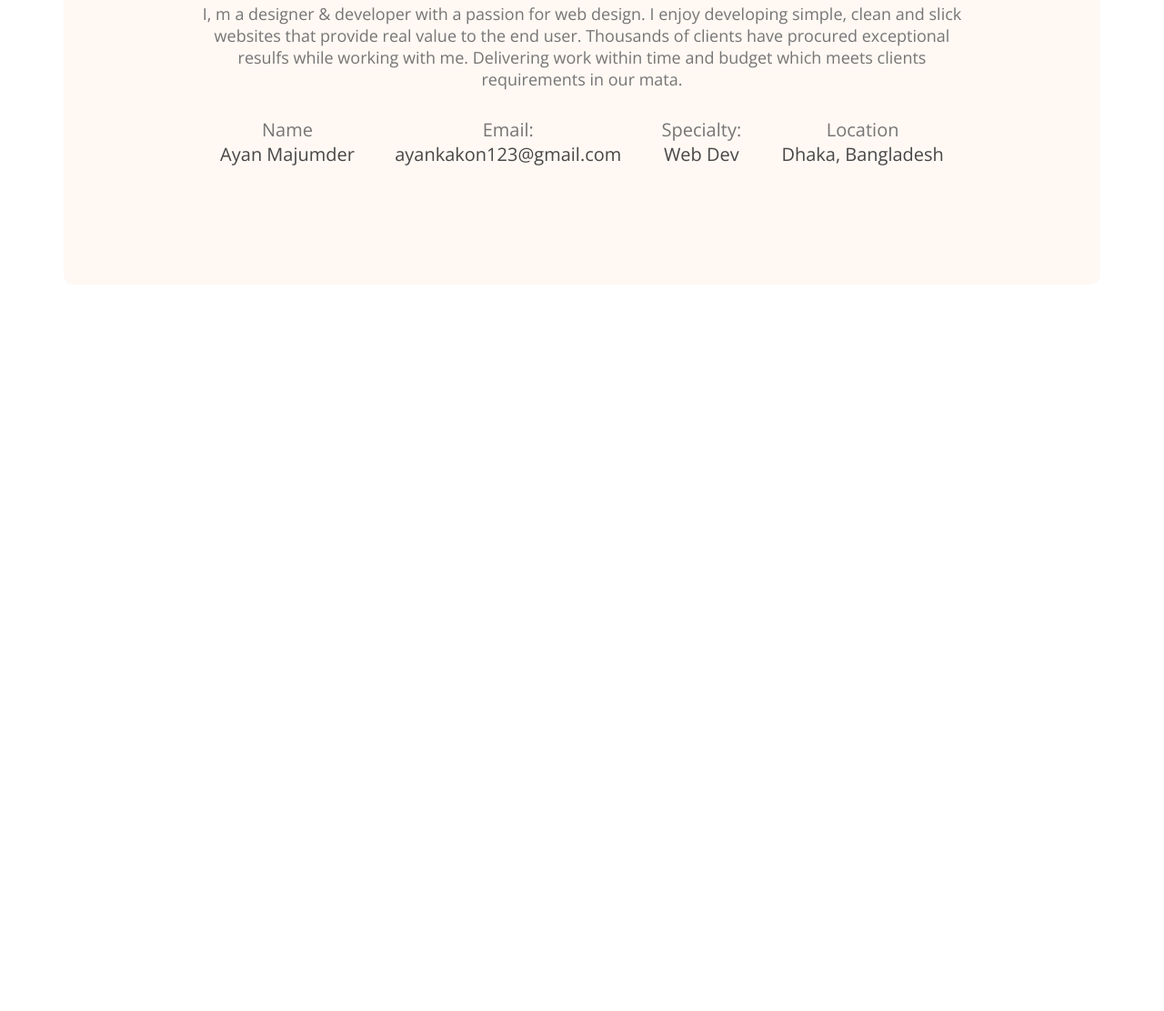
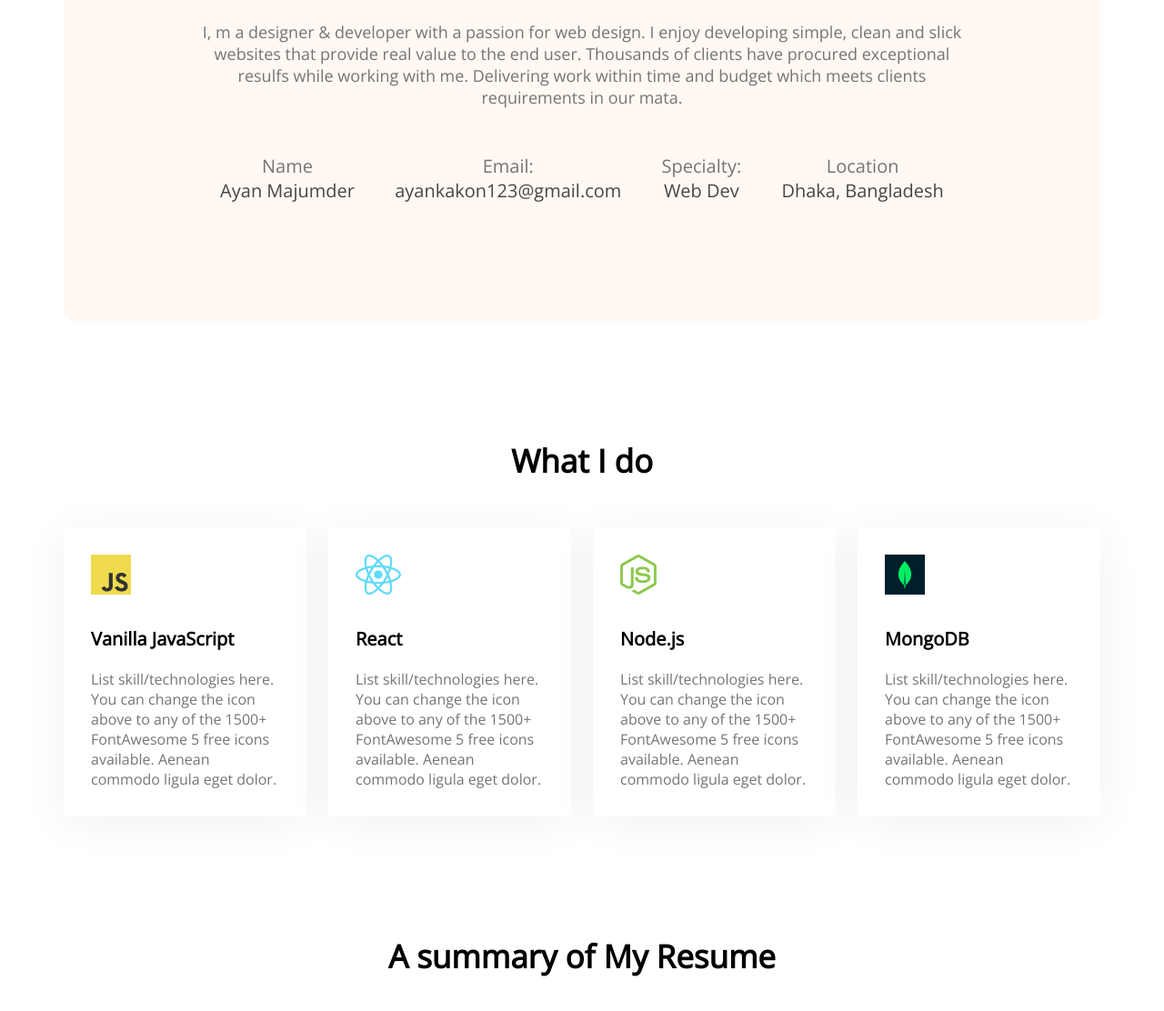
Before and after one commit to AyanMK/developer-porttfolio, a plain HTML site: page index.html in a window 1280 px wide. Shown: the part 1198-2310 px from the top of the page at 91% size. Before the commit the page ends 1511 px from the top, so only its background shows below. Drawn offline with nearby package versions, Linux system fonts and the light colour scheme; a web font is replaced by a local one.

Commit message:
added skills content

```diff
--- a/index.html
+++ b/index.html
@@ -28,12 +28,13 @@
                 <h1 class="banner-title">Ayan Majumder</h1>
                 <p class="banner-description">Shot what able cold new see hold.Friendly as an betrayed formerly he. Morning because as to society behaved moments</p>
                 <button class="btn-primary">Download CV</button>
-                <button class="btn-primary">Contact</button>
+                <button class="contact">Contact</button>
             </div>
             <img class="person-img" src="/images/ayan.png" alt="profile picture">
         </div>
     </header>
     <main>
+        <!-- About section -->
         <section class="about-me">
             <h3 class="section-title">About Me</h3>
             <p class="section-description">I, m a designer & developer with a passion for web design. I enjoy developing simple, clean and slick websites that provide real value to the end user. Thousands of clients have procured exceptional resulfs while working with me. Delivering work within time and budget which meets clients requirements in our mata.</p>
@@ -56,6 +57,38 @@
                 </div>
             </div>
         </section>
+
+        <!-- What I do section -->
+        <section class="what-i-do">
+            <h3 class="section-title">What I do</h3>
+            <div class="skill-container">
+                <div class="skill">
+                    <img src="/images/icons/js.png" alt="">
+                    <p class="skill-title">Vanilla JavaScript</p>
+                    <p class="skill-description">List skill/technologies here. You can change the icon above to any of the 1500+ FontAwesome 5 free icons available. Aenean commodo ligula eget dolor.</p>
+                </div>
+                <div class="skill">
+                    <img src="/images/icons/react.png" alt="">
+                    <p class="skill-title">React</p>
+                    <p class="skill-description">List skill/technologies here. You can change the icon above to any of the 1500+ FontAwesome 5 free icons available. Aenean commodo ligula eget dolor.</p>
+                </div>
+                <div class="skill">
+                    <img src="/images/icons/nodejs.png" alt="">
+                    <p class="skill-title">Node.js</p>
+                    <p class="skill-description">List skill/technologies here. You can change the icon above to any of the 1500+ FontAwesome 5 free icons available. Aenean commodo ligula eget dolor.</p>
+                </div>
+                <div class="skill">
+                    <img src="/images/icons/mongo.png" alt="">
+                    <p class="skill-title">MongoDB</p>
+                    <p class="skill-description">List skill/technologies here. You can change the icon above to any of the 1500+ FontAwesome 5 free icons available. Aenean commodo ligula eget dolor.</p>
+                </div>
+            </div>
+        </section>
+
+        <!-- Resume Section -->
+        <section class="resume">
+            <h3 class="section-title">A summary of My Resume</h3>
+        </section>
     </main>
     <footer>
 
--- a/styles/portfolio.css
+++ b/styles/portfolio.css
@@ -66,29 +66,44 @@ nav li{
     /* width: 584px; */
     height: 700px;
 }
+.contact{
+    color: #FD6E0A;
+    font-weight: 700;
+    font-size: 20px;
+    padding: 18px 35px;
+    height: 64px;
+    border: 1;
+    border-color: #FD6E0A;
+    border-radius: 5px;
+    background: #FFFFFF;
+    margin-left: 30px;
+}
 
 /* Main section */
 main{
     max-width: 1140px;
     margin: 0 auto;
 }
+section{
+    margin-top: 130px;
+}
 /* About section styles */
 .about-me{
-    margin-top: 130px;
     background-color: #FFF8F3;
     border-radius: 10px;
     padding: 130px 150px;
     text-align: center;
 }
 .section-title{
-    margin-bottom: 30px;
+    text-align: center;
     font-weight: 700;
     font-size: 35px;
+    margin-bottom: 50px;
 }
 .section-description{
     color: #757575;
     font-size: 18px;
-    margin-bottom: 30px;
+    margin-bottom: 50px;
 }
 
 .about-info-container{
@@ -104,3 +119,27 @@ main{
     font-size: 20px;
     color: #474747;
 }
+
+/* what i do style */
+
+.skill-container{
+    display: flex;
+    gap: 24px;
+}
+.skill{
+    background: #FFFFFF;
+    box-shadow: 0px 6px 50px rgba(0, 0, 0, 0.06);
+    border-radius: 5px;
+    padding: 30px;
+}
+.skill-title{
+    font-weight: 700;
+    font-size: 20px;
+    margin-top: 30px;
+    margin-bottom: 20px;
+}
+.skill-description{
+    color: #757575;
+}
+
+/* Resume style */
```
